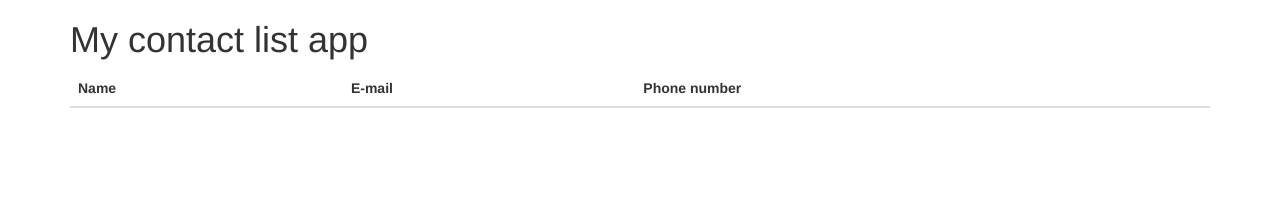
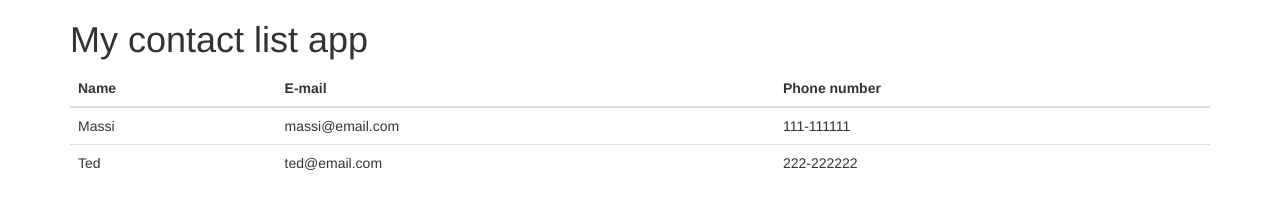
Before and after one commit to MassimilianoMura/MEAN-RESTful-API-contactList, a website: page public/index.html in a window 1280 px wide. Drawn offline with nearby package versions, Linux system fonts and the light colour scheme.

Commit message:
displays list using dummy data

```diff
--- a/public/index.html
+++ b/public/index.html
@@ -16,6 +16,13 @@
           <th>E-mail</th>
           <th>Phone number</th>
         </tr>
+        <tbody>
+          <tr ng-repeat="contact in list">
+            <td>{{contact.name}}</td>
+            <td>{{contact.email}}</td>
+            <td>{{contact.number}}</td>
+          </tr>
+        </tbody>
       </thead>
     </table>
 
--- a/public/javascript/controllers/controller.js
+++ b/public/javascript/controllers/controller.js
@@ -1,3 +1,21 @@
 myApp.controller('AppCtrl', ['$scope', '$http', function($scope, $http) {
 
+  person1 = {
+    name: 'Massi',
+    email: 'massi@email.com',
+    number: '111-111111'
+  };
+
+  person2 = {
+    name: 'Ted',
+    email: 'ted@email.com',
+    number: '222-222222'
+  };
+
+  var contactList = [person1, person2];
+
+  $scope.list = contactList;
+
+
+
 }]);
```
